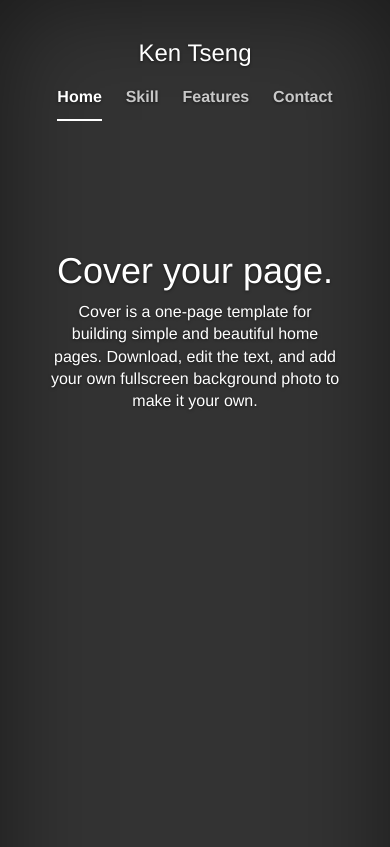
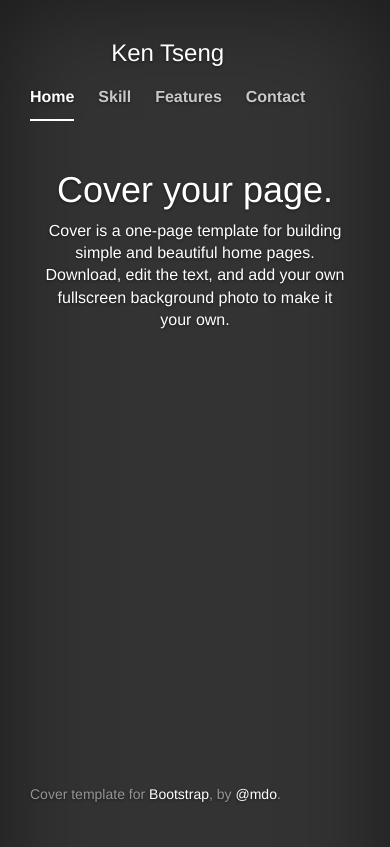
Before and after one commit to vul3yo6/vul3yo6.github.io, a plain HTML site: page index.html in a window 390 px wide. Shown: the top 847 px of the page. Drawn offline with nearby package versions, Linux system fonts and the light colour scheme; a script that the page names is missing.

Commit message:
Modify fix menu when mobile view
Signed-off-by: Ken Tseng <vul3yo6@hotmail.com>

```diff
--- a/css/cover.css
+++ b/css/cover.css
@@ -111,10 +111,10 @@ body {
 
 .cover {
   /*padding: 0 20px;*/
-  padding: 100 20px;
-  margin: 50px 20px 50px 20px;
+  padding: 100px 20px;            /* Ken Modify */
+  margin: 50px 20px 50px 20px;    /* Ken Modify */
   /*height: 100%;*/
-  height: 800px;
+  height: 800px;                  /* Ken Modify */
 }
 .cover .btn-lg {
   padding: 10px 20px;
@@ -165,3 +165,16 @@ body {
     width: 700px;
   }
 }
+
+/* Ken Add */
+@media (min-width: 200px) {
+  /* Pull out the header and footer */
+  .masthead {
+    position: fixed;
+    top: 0;
+  }
+  .mastfoot {
+    position: fixed;
+    bottom: 0;
+  }
+}
--- a/index.html
+++ b/index.html
@@ -62,6 +62,13 @@
           <div class="inner cover" id="Skill">
             <h1 class="cover-heading">Skill.</h1>
             <p class="lead">Cover is a one-page template for building simple and beautiful home pages. Download, edit the text, and add your own fullscreen background photo to make it your own.</p>
+
+            <div class="jumbotron">
+              <h1>Hello, world!</h1>
+              <p>...</p>
+              <p><a class="btn btn-primary btn-lg" role="button">Learn more</a></p>
+            </div>
+
           </div>
 
           <div class="inner cover" id="Features">
```
